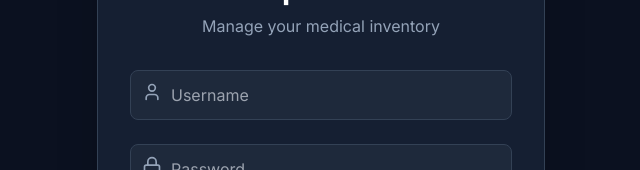
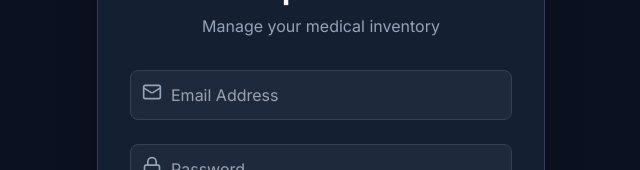
Before and after one commit to GautamPise22/Hack-o-verse-frontend, a React (Vite) app: page / in a window 1280 px wide. Shown: the part 330-500 px from the top of the page, without its empty margins (319-959 px from the left). Built offline with nearby package versions, Linux system fonts and the light colour scheme.

Commit message:
changed login code

```diff
--- a/src/components/Login.jsx
+++ b/src/components/Login.jsx
@@ -1,20 +1,21 @@
 import React, { useState } from "react";
 import axios from "axios";
 import { motion } from "framer-motion";
-import { Lock, Store, User } from "lucide-react";
+import { Lock, Store, Mail } from "lucide-react"; // Changed User to Mail
 import toast from "react-hot-toast";
 
 const Login = ({ onLogin, onSwitchToRegister }) => {
-    const [formData, setFormData] = useState({ username: "", password: "" });
+    // ✅ Updated state to use 'email' instead of 'username'
+    const [formData, setFormData] = useState({ email: "", password: "" });
     const [loading, setLoading] = useState(false);
 
     const handleSubmit = async (e) => {
         e.preventDefault();
         setLoading(true);
         try {
-            //   const res = await axios.post("http://localhost:5000/api/auth/login", formData);
             const API_URL = import.meta.env.VITE_API_URL;
             const res = await axios.post(`${API_URL}/api/auth/login`, formData);
+
             if (res.data.success) {
                 toast.success("Login Successful!");
                 onLogin(res.data);
@@ -47,12 +48,15 @@ const Login = ({ onLogin, onSwitchToRegister }) => {
 
                 <form onSubmit={handleSubmit} className="space-y-6">
                     <div className="relative">
-                        <User className="absolute left-3 top-3 text-slate-400 w-5 h-5" />
+                        {/* ✅ Changed Icon to Mail */}
+                        <Mail className="absolute left-3 top-3 text-slate-400 w-5 h-5" />
                         <input
-                            type="text"
-                            placeholder="Username"
+                            type="email" // ✅ Changed type to email
+                            placeholder="Email Address" // ✅ Updated Placeholder
                             className="w-full bg-slate-800 text-white pl-10 pr-4 py-3 rounded-lg focus:outline-none focus:ring-2 focus:ring-cyan-500 transition border border-slate-700"
-                            onChange={(e) => setFormData({ ...formData, username: e.target.value })}
+                            // ✅ Updated state handler
+                            onChange={(e) => setFormData({ ...formData, email: e.target.value })}
+                            required
                         />
                     </div>
                     <div className="relative">
@@ -62,6 +66,7 @@ const Login = ({ onLogin, onSwitchToRegister }) => {
                             placeholder="Password"
                             className="w-full bg-slate-800 text-white pl-10 pr-4 py-3 rounded-lg focus:outline-none focus:ring-2 focus:ring-cyan-500 transition border border-slate-700"
                             onChange={(e) => setFormData({ ...formData, password: e.target.value })}
+                            required
                         />
                     </div>
 
```
